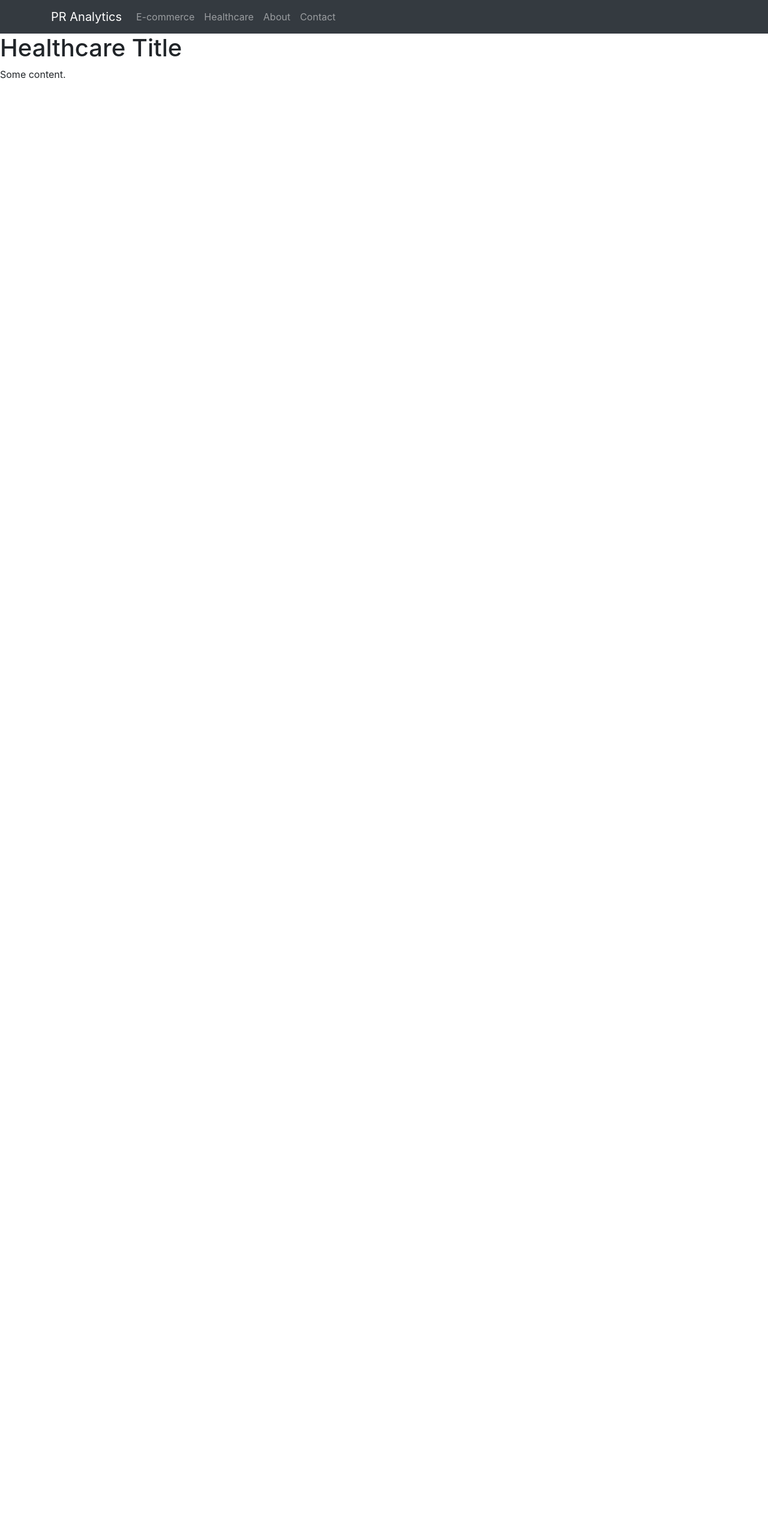
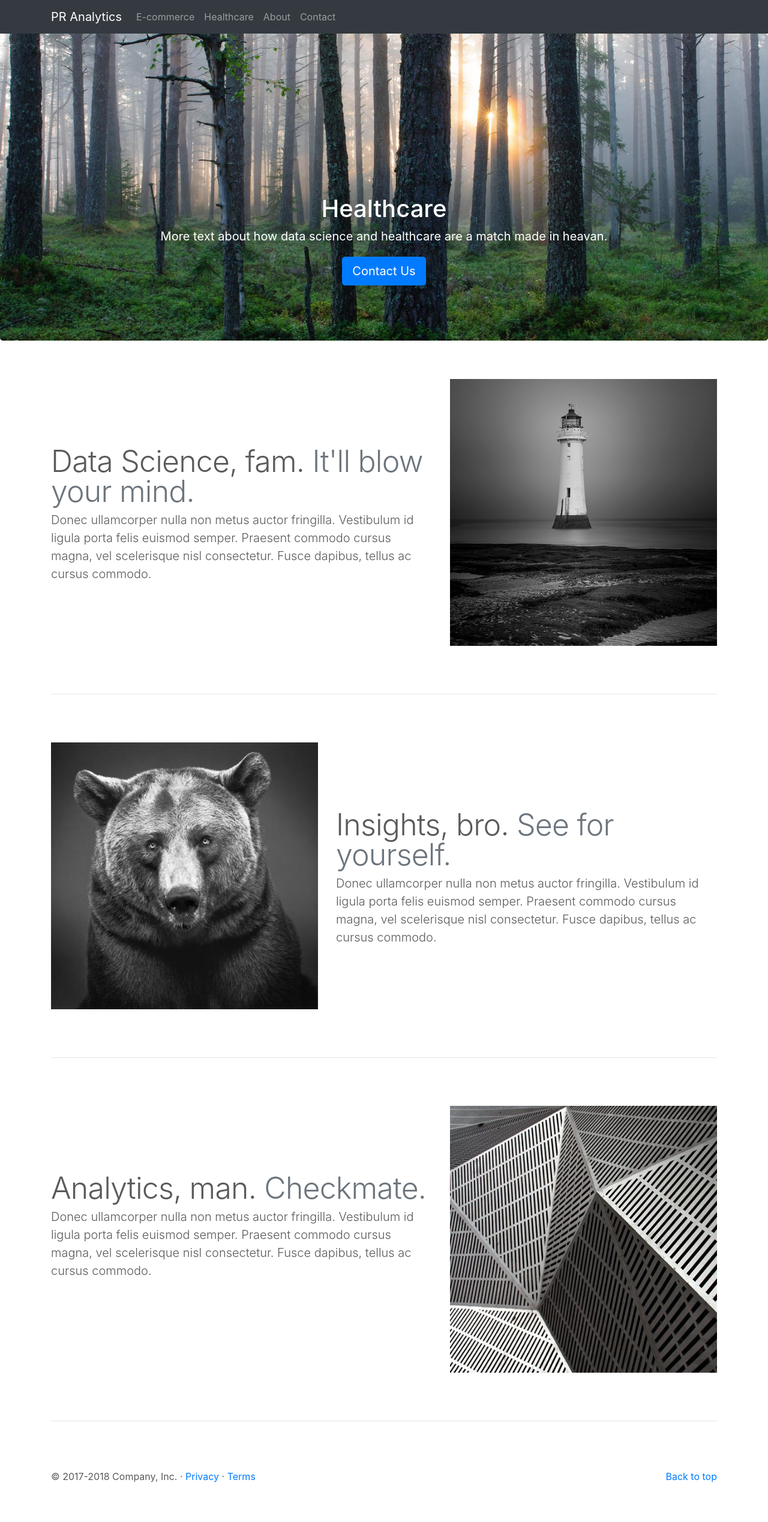
Before and after one commit to bluecamel-io/website, a Flask app: page /healthcare in a window 1280 px wide. Shown: the whole page at 60% size. Before the commit the page ends 131 px from the top, so only its background shows below. Run offline with Flask 2, Linux system fonts and the light colour scheme; some libraries are stand-ins or nearby versions.

Commit message:
update healthcare.html

```diff
--- a/static/css/styles.css
+++ b/static/css/styles.css
@@ -70,7 +70,7 @@ body {
 /* Jumbotron
 -------------------------------------------------- */
 .jumbotron {
-    background-image: url("../images/ecommerce.jpg");
+    background-image: url("../images/forest.jpg");
     background-size: 100% 100%;
     height: 32rem;
     position: relative;
--- a/templates/healthcare.html
+++ b/templates/healthcare.html
@@ -1,6 +1,65 @@
 {% extends "base.html" %}
 
+{% block head %}
+    {{ super() }}
+    <link href="{{ url_for('static', filename='css/styles.css') }}" rel="stylesheet">
+{% endblock %}
+
 {% block content %}
-    <h1>Healthcare Title</h1>
-    <p>Some content.</p>
+<!-- Main jumbotron for a primary marketing message or call to action -->
+  <div class="jumbotron">
+    <div class="container">
+      <h1>Healthcare</h1>
+      <p>More text about how data science and healthcare are a match made in heavan.</p>
+      <p><a class="btn btn-primary btn-lg" href="{{ url_for('contact') }}" role="button">Contact Us</a></p>
+    </div>
+  </div>
+
+  <div class="container">
+      <div class="row featurette">
+        <div class="col-md-7">
+          <h2 class="featurette-heading">Data Science, fam. <span class="text-muted">It'll blow your mind.</span></h2>
+          <p class="lead">Donec ullamcorper nulla non metus auctor fringilla. Vestibulum id ligula porta felis euismod semper. Praesent commodo cursus magna, vel scelerisque nisl consectetur. Fusce dapibus, tellus ac cursus commodo.</p>
+        </div>
+        <div class="col-md-5">
+          <img class="featurette-image img-fluid mx-auto" src="{{ url_for('static', filename='images/featurette1.jpg') }}" alt="Generic placeholder image">
+        </div>
+      </div>
+
+      <hr class="featurette-divider">
+
+      <div class="row featurette">
+        <div class="col-md-7 order-md-2">
+          <h2 class="featurette-heading">Insights, bro. <span class="text-muted">See for yourself.</span></h2>
+          <p class="lead">Donec ullamcorper nulla non metus auctor fringilla. Vestibulum id ligula porta felis euismod semper. Praesent commodo cursus magna, vel scelerisque nisl consectetur. Fusce dapibus, tellus ac cursus commodo.</p>
+        </div>
+        <div class="col-md-5 order-md-1">
+          <img class="featurette-image img-fluid mx-auto" src="{{ url_for('static', filename='images/featurette2.jpg') }}" alt="Generic placeholder image">
+        </div>
+      </div>
+
+      <hr class="featurette-divider">
+
+      <div class="row featurette">
+        <div class="col-md-7">
+          <h2 class="featurette-heading">Analytics, man. <span class="text-muted">Checkmate.</span></h2>
+          <p class="lead">Donec ullamcorper nulla non metus auctor fringilla. Vestibulum id ligula porta felis euismod semper. Praesent commodo cursus magna, vel scelerisque nisl consectetur. Fusce dapibus, tellus ac cursus commodo.</p>
+        </div>
+        <div class="col-md-5">
+          <img class="featurette-image img-fluid mx-auto" src="{{ url_for('static', filename='images/featurette3.jpg') }}" alt="Generic placeholder image">
+        </div>
+      </div>
+
+      <hr class="featurette-divider">
+
+      <!-- /END THE FEATURETTES -->
+
+    </div><!-- /.container -->
+
+
+  <!-- FOOTER -->
+  <footer class="container">
+    <p class="float-right"><a href="#">Back to top</a></p>
+    <p>&copy; 2017-2018 Company, Inc. &middot; <a href="#">Privacy</a> &middot; <a href="#">Terms</a></p>
+  </footer>
 {% endblock %}
```
